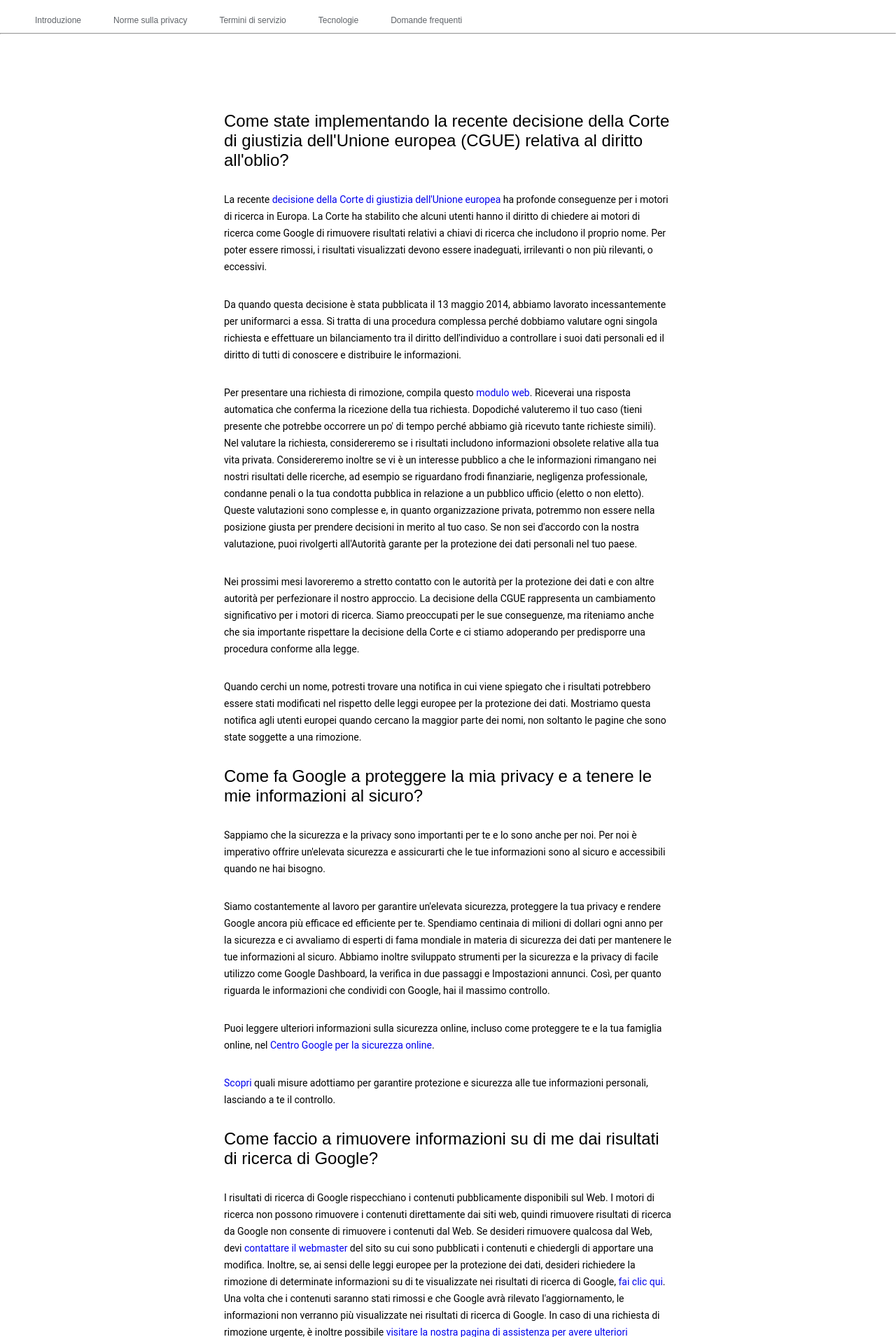
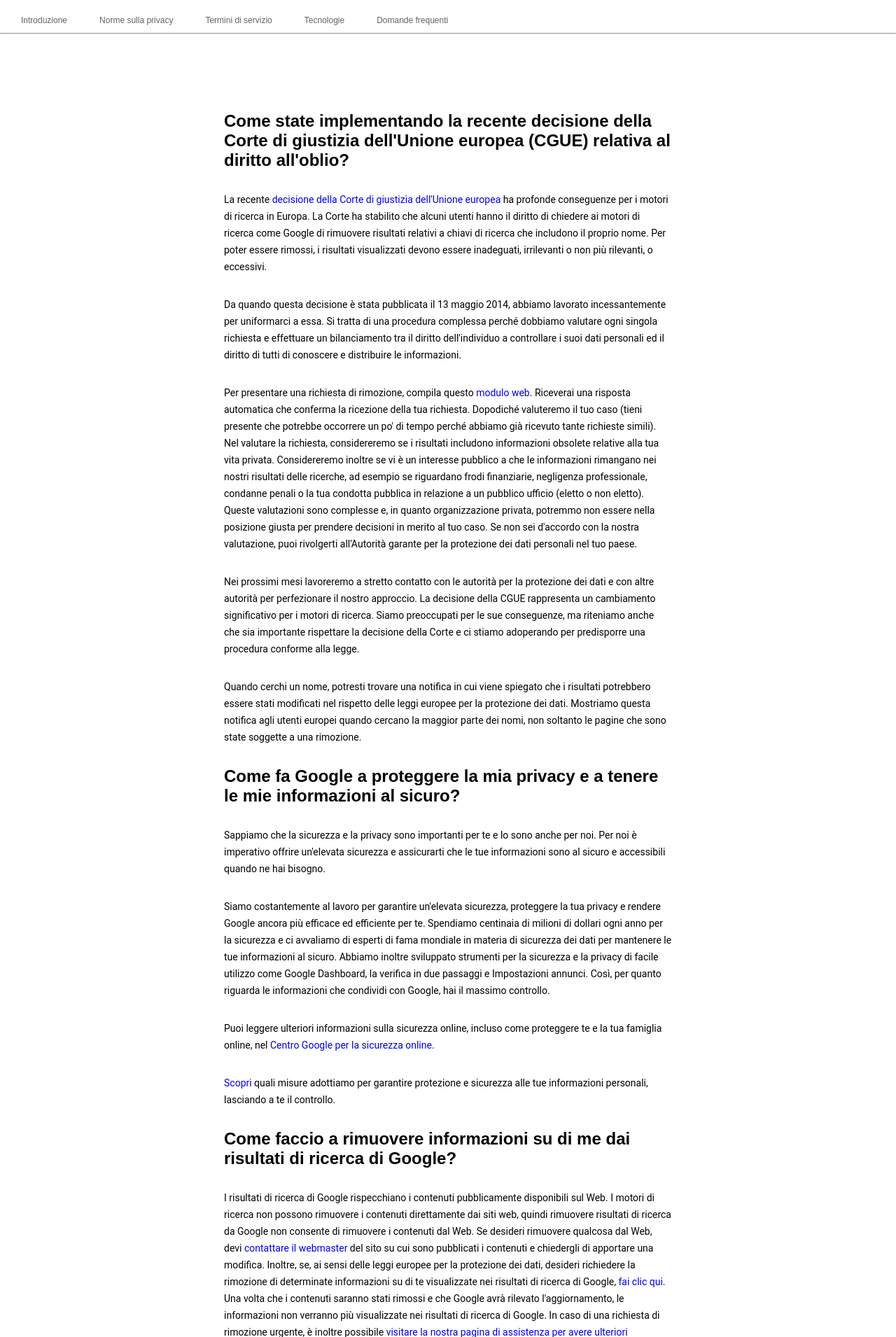
Before and after one commit to BedeschiDaniele/php-google-faq, a PHP site: page / in a window 1280 px wide. Shown: the part 351-2261 px from the top of the page at 70% size. Run offline with PHP 8.4, Linux system fonts and the light colour scheme.

Commit message:
Commit finale

```diff
--- a/css/style.css
+++ b/css/style.css
@@ -7,8 +7,9 @@
 .header-top {
   display: flex;
   justify-content: space-between;
+  align-items: center;
   padding-top: 50px;
-  margin: 0px 50px;
+  margin: 0px 30px;
 }
 .left {
   display: flex;
@@ -27,7 +28,7 @@
   margin-right: 15px;
 }
 .header-bottom {
-  margin: 20px 0px 10px 50px;
+  margin: 20px 0px 10px 30px;
 }
 .header-bottom span {
   font-family: 'Google Sans',sans-serif;
@@ -44,7 +45,7 @@
 }
 .question {
   font-family: 'Google Sans',sans-serif;
-  font-weight: 500;
+  font-weight: 600;
   font-size: 24px;
   margin: 30px 0px;
 }
```
